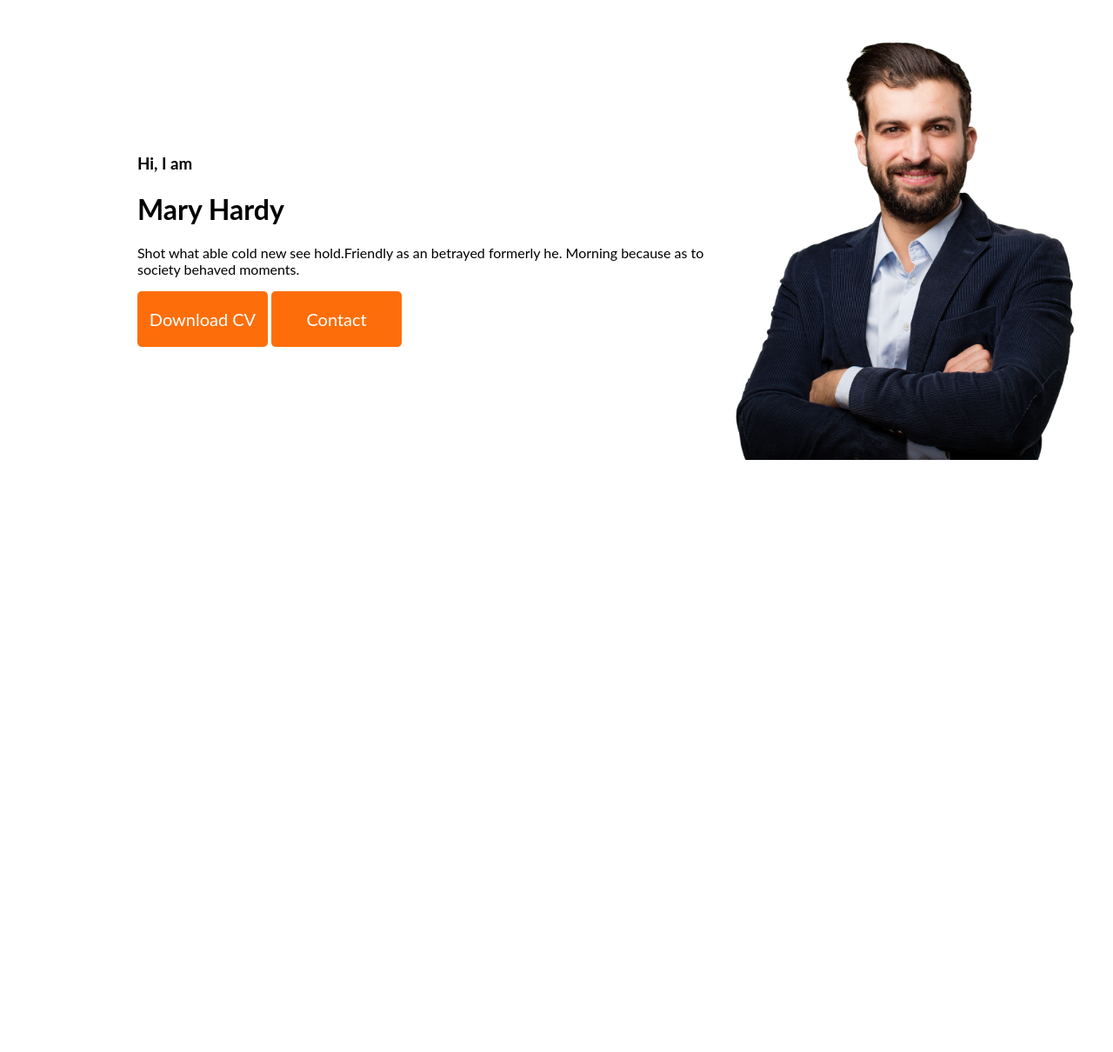
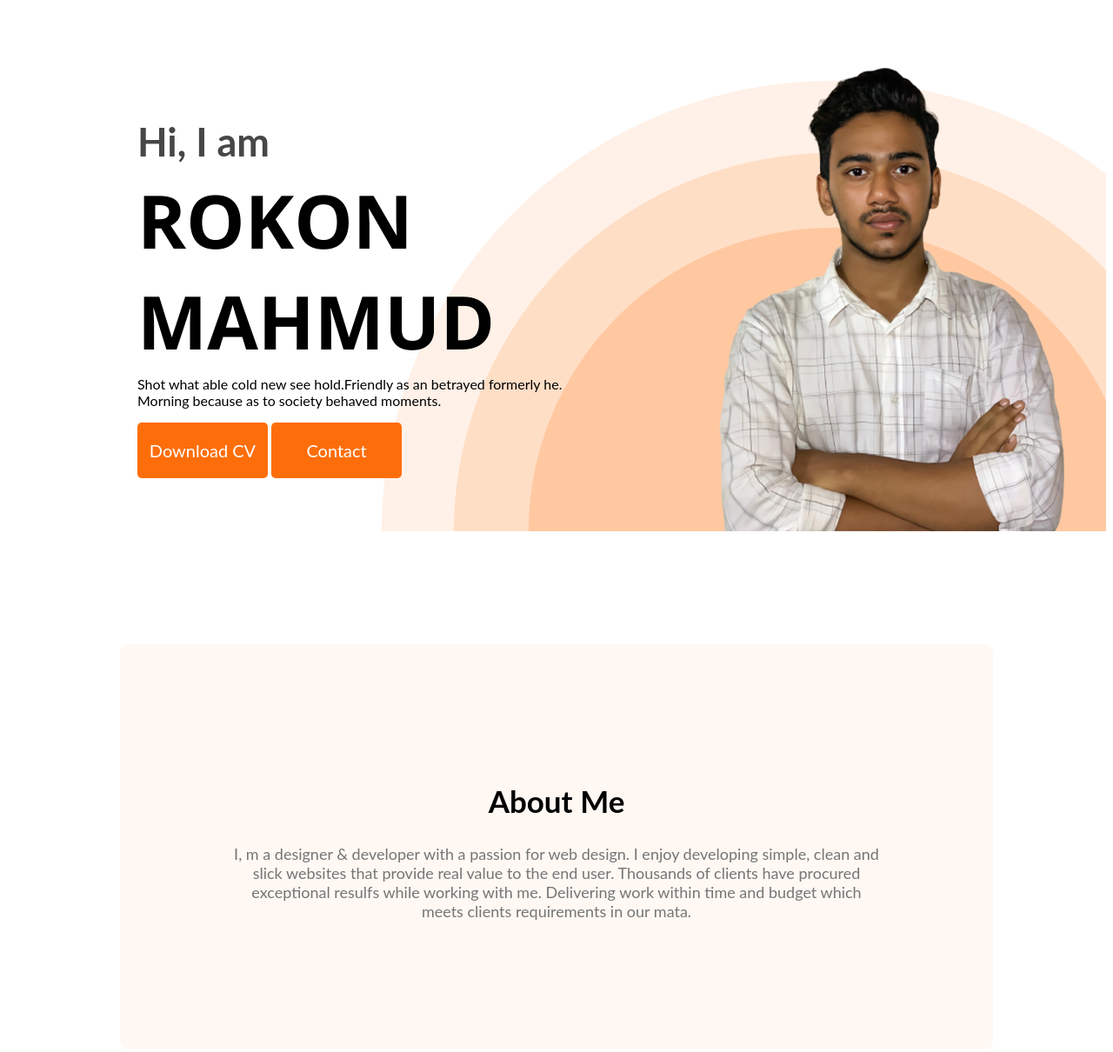
Before and after one commit to rokonmahmud/portfolio-website, a plain HTML site: page index.html in a window 1280 px wide. Shown: the part 160-1370 px from the top of the page at 87% size. Before the commit the page ends 800 px from the top, so only its background shows below. Drawn offline with nearby package versions, Linux system fonts and the light colour scheme.

Commit message:
added about section

```diff
--- a/index.html
+++ b/index.html
@@ -28,20 +28,26 @@
         <!--NAVIGATION SECTION END-->
 
         <div class="banner">
-            <div>
+            <div class="banner-content">
                 <h3 class="banner-greeting">Hi, I  am</h3>
-                <h1 class="banner-title">Mary Hardy</h1>
-                <p>Shot what able cold new see hold.Friendly as an betrayed formerly he. Morning because as to society behaved moments.</p>
+                <h1 class="banner-title">ROKON MAHMUD</h1>
+                <p class="banner-description">Shot what able cold new see hold.Friendly as an betrayed formerly he. Morning because as to society behaved moments.</p>
                 <button class="btn-primary">Download CV</button>
                 <button class="btn-primary">Contact</button>
             </div>
 
-            <img class="profile-image" src="images/hardy.png" alt="profile image">
+            <img class="profile-image" src="images/formal rokon.png" alt="profile image">
 
         </div>
 
     </header>
     <main>
+        <section class="about">
+            <div>
+                <h2 class="section-title">About Me</h2>
+                <p class="section-description">I, m a designer & developer with a passion for web design. I enjoy developing simple, clean and slick websites that provide real value to the end user. Thousands of clients have procured exceptional resulfs while working with me. Delivering work within time and budget which meets clients requirements in our mata.</p>
+            </div>
+        </section>
 
     </main>
     <footer>
--- a/styles/portfolio.css
+++ b/styles/portfolio.css
@@ -50,16 +50,60 @@ nav{
 
  /* header related css */
  .header{
+   background-image: url('../images/header_bg.png');
+   background-repeat: no-repeat;
+   background-position: bottom right;
+
 
 
  }
  .banner{
-     padding:30px 30px 30px 150px;
+     padding:30px 30px 0px 150px;
      display: flex;
      align-items: center;
+     justify-content: space-between;
 
  }
  .banner .profile-image{
-    width: 500px;
-    height: 500px;
+    width: 429px;
+    height: 582px;
  }
+.banner-greeting{
+    font-size: 45px;
+    color: #474747;
+    margin-bottom: 0;
+}
+.banner-title{
+ font-family: Open Sans;
+font-size: 85px;
+font-style: normal;
+font-weight: 700;
+line-height: normal;
+margin-top: 5px;
+margin-bottom: 5px;
+}
+.banner-description{
+    margin-top: 0;
+}
+.banner-content{
+    max-width: 500px;
+}
+/* style for about section */
+.section-title{
+    text-align: center;
+    line-height: normal;
+    font-weight: 700;
+    font-size: 35px;
+
+}
+.section-description{
+    color: #757575;
+    text-align: center;
+    font-size: 18px;
+}
+.about{
+    padding: 130px;
+    border-radius: 10px;
+    background: #FFF8F3;
+    margin: 130px;
+}
```
Also changed, not shown: images/formal rokon.png (added).
